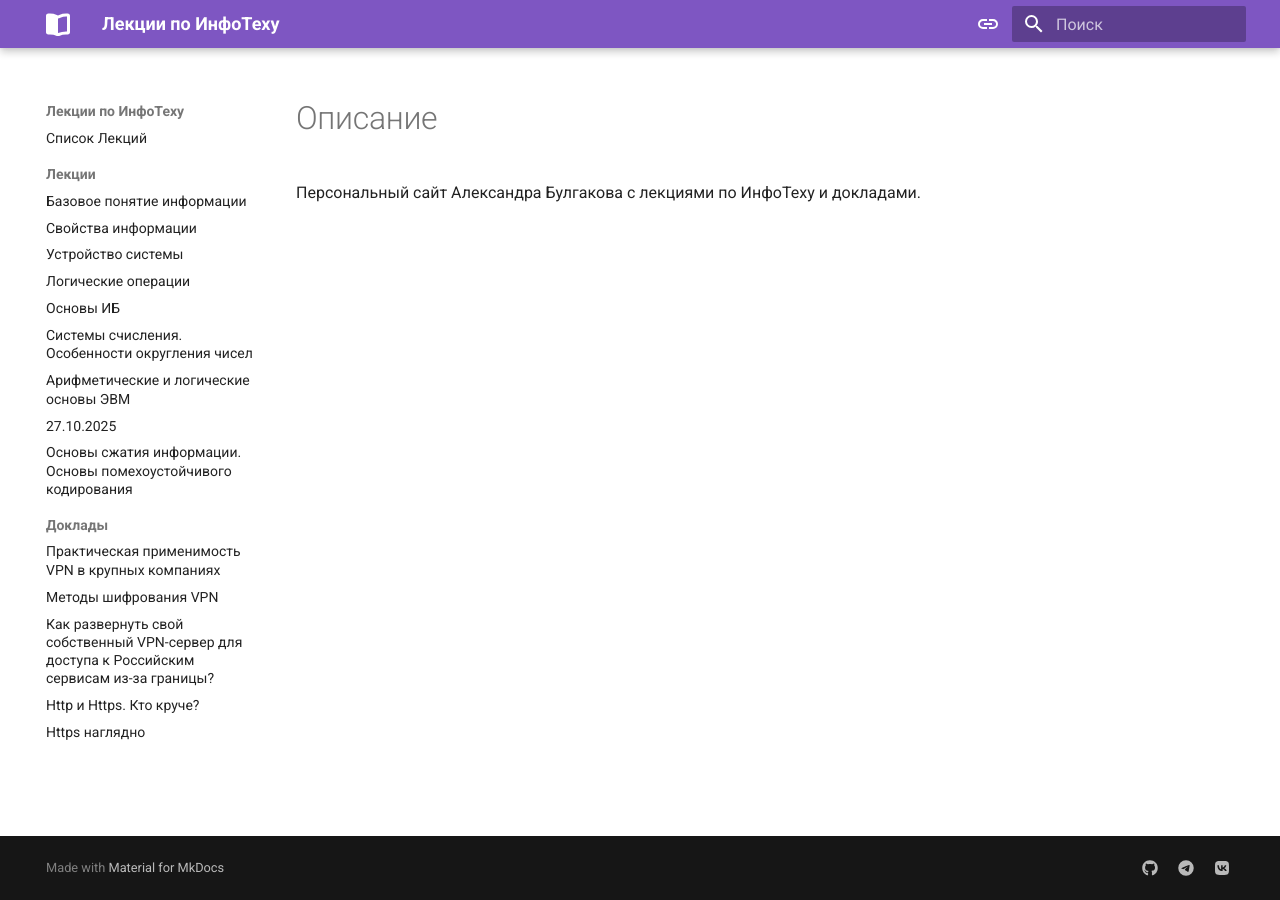
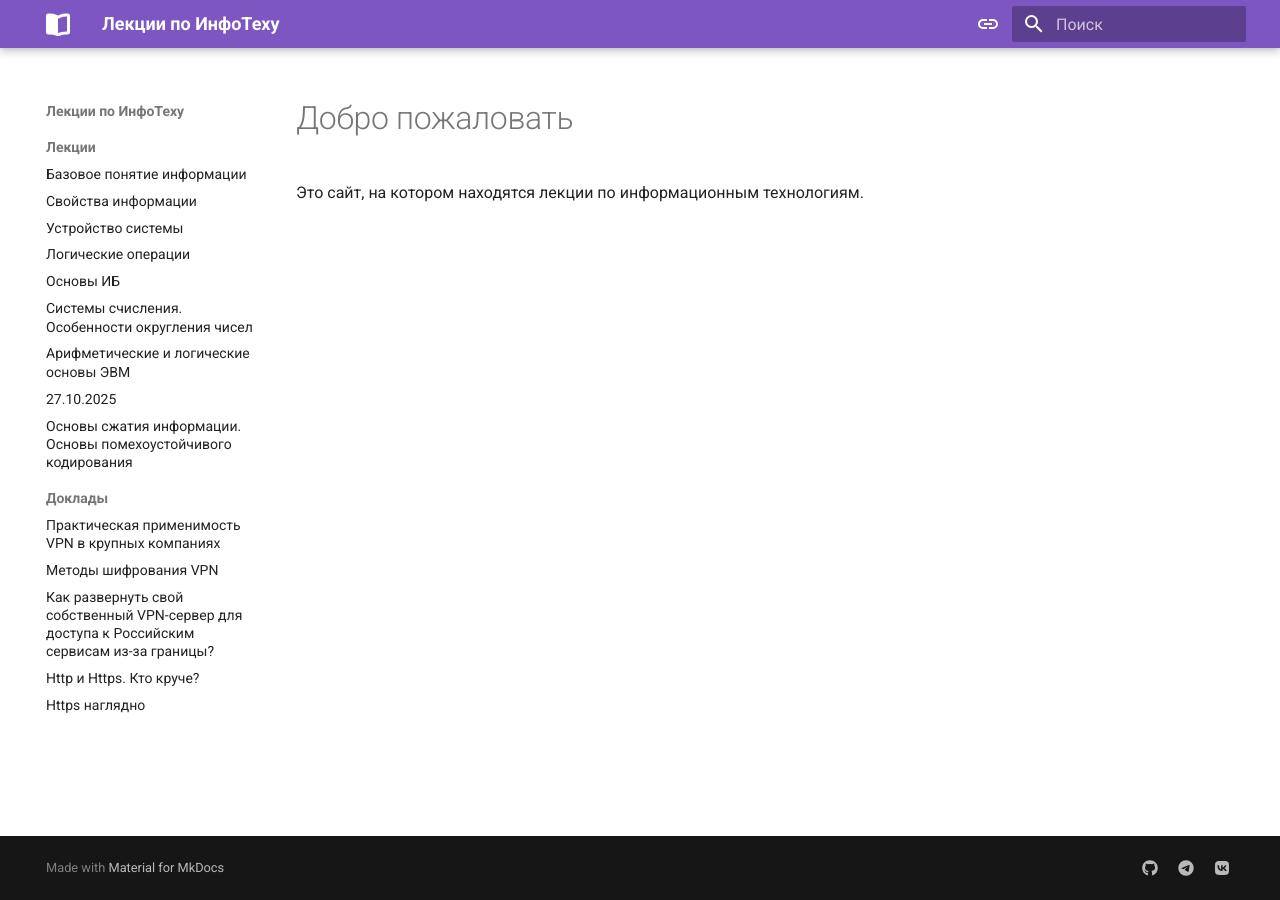
Before and after one commit to Sashayerty/lections, an MkDocs documentation site: the page built from docs/index.md, in a window 1280 px wide. Built offline with MkDocs 1.6.1 and Material for MkDocs 9.7.7, drawn with Linux system fonts in a browser that asks for light colours.

Commit message:
Обновил Доку

```diff
--- a/docs/index.md
+++ b/docs/index.md
@@ -1,2 +1,3 @@
-# Описание
-Персональный сайт Александра Булгакова с лекциями по ИнфоТеху и докладами.
+# Добро пожаловать
+
+Это сайт, на котором находятся лекции по информационным технологиям.
--- a/mkdocs.yml
+++ b/mkdocs.yml
@@ -1,6 +1,5 @@
 site_name: Лекции по ИнфоТеху
 nav:
-  - "Список Лекций": lections.md
   - "Лекции":
     - "Базовое понятие информации": 02.09.2025.md
     - "Свойства информации": 09.09.2025.md
```
